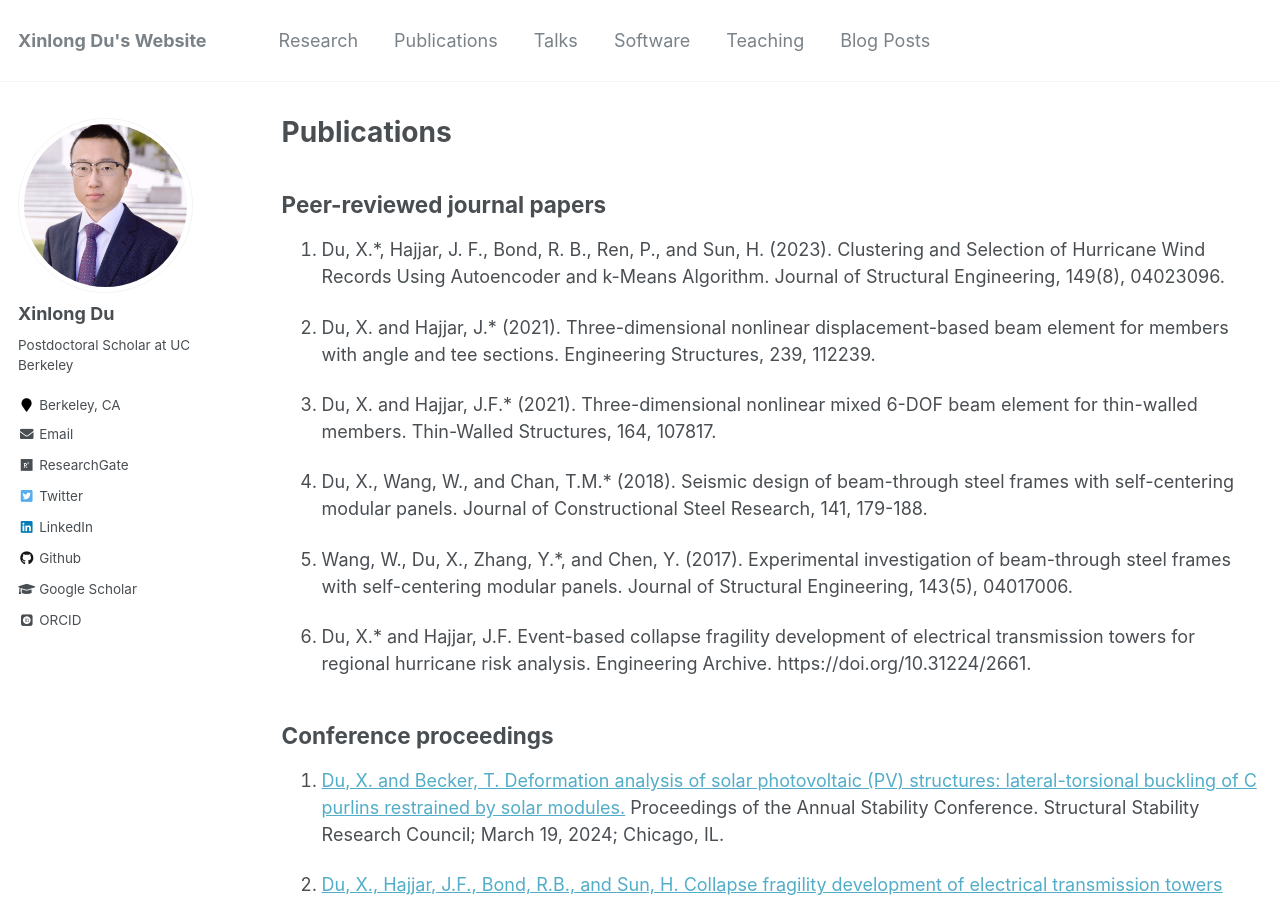
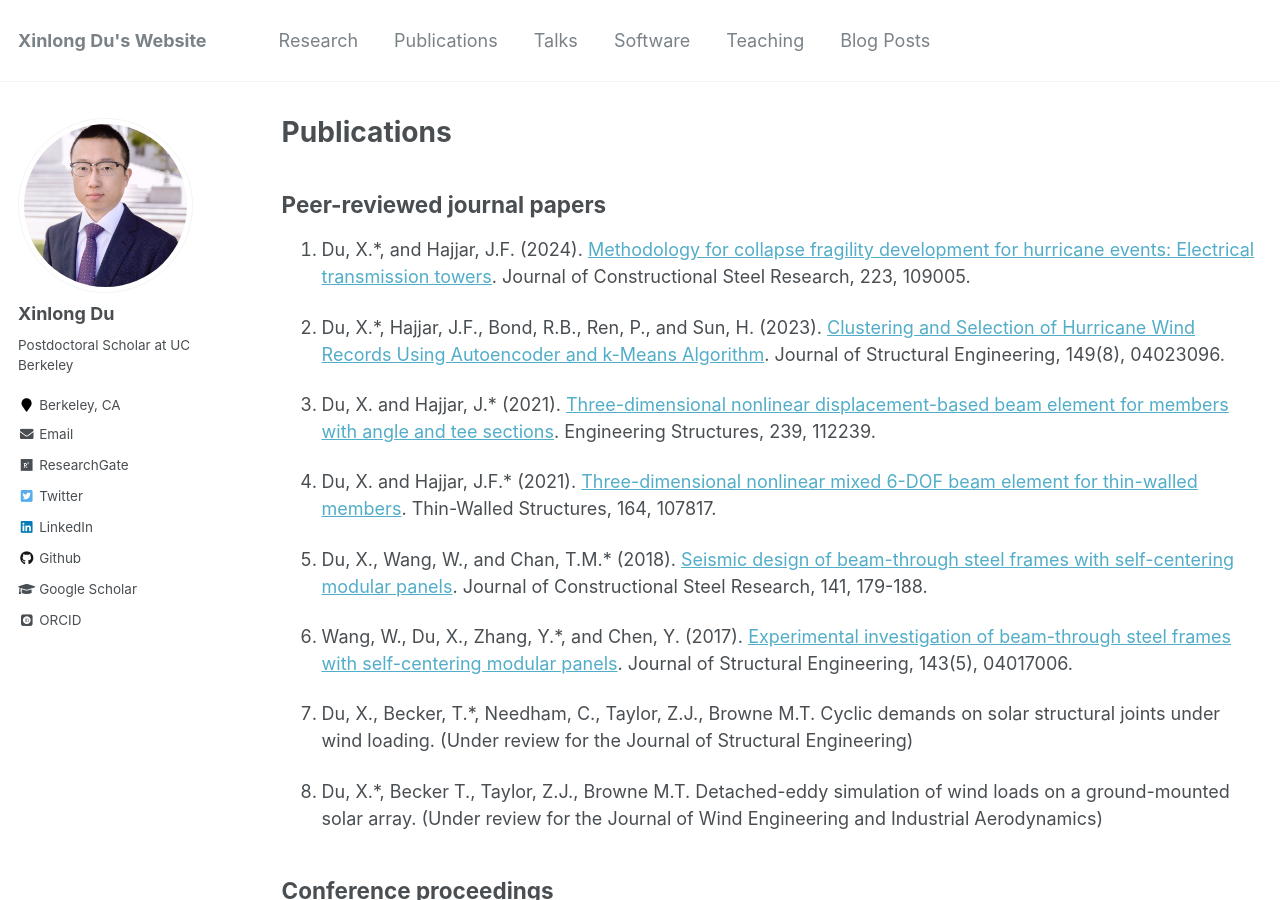
Before and after one commit to xinlong-du/xinlong-du.github.io, a Jekyll site: the page built from _pages/publications.md, in a window 1280 px wide and 900 px high. Built offline with Jekyll 4.4.1, drawn with Linux system fonts in a browser that asks for light colours; some web fonts are replaced.

Commit message:
Update publications

```diff
--- a/_pages/publications.md
+++ b/_pages/publications.md
@@ -6,18 +6,21 @@ author_profile: true
 ---
 
 ## Peer-reviewed journal papers
-1. Du, X.*, Hajjar, J. F., Bond, R. B., Ren, P., and Sun, H. (2023). Clustering and Selection of Hurricane Wind Records Using Autoencoder and k-Means Algorithm. Journal of Structural Engineering, 149(8), 04023096.
+1. Du, X.*, and Hajjar, J.F. (2024). [Methodology for collapse fragility development for hurricane events: Electrical transmission towers](https://doi.org/10.1016/j.jcsr.2024.109005). Journal of Constructional Steel Research, 223, 109005.
 
-2. Du, X. and Hajjar, J.* (2021). Three-dimensional nonlinear displacement-based beam element for members with angle and tee sections. Engineering Structures, 239, 112239.
+2. Du, X.*, Hajjar, J.F., Bond, R.B., Ren, P., and Sun, H. (2023). [Clustering and Selection of Hurricane Wind Records Using Autoencoder and k-Means Algorithm](https://doi.org/10.1061/JSENDH.STENG-12110). Journal of Structural Engineering, 149(8), 04023096.
 
-3. Du, X. and Hajjar, J.F.* (2021). Three-dimensional nonlinear mixed 6-DOF beam element for thin-walled members. Thin-Walled Structures, 164, 107817.
+3. Du, X. and Hajjar, J.* (2021). [Three-dimensional nonlinear displacement-based beam element for members with angle and tee sections](https://doi.org/10.1016/j.engstruct.2021.112239). Engineering Structures, 239, 112239.
 
-4. Du, X., Wang, W., and Chan, T.M.* (2018). Seismic design of beam-through steel frames with self-centering modular panels. Journal of Constructional Steel Research, 141, 179-188.
+4. Du, X. and Hajjar, J.F.* (2021). [Three-dimensional nonlinear mixed 6-DOF beam element for thin-walled members](https://doi.org/10.1016/j.tws.2021.107817). Thin-Walled Structures, 164, 107817.
 
-5. Wang, W., Du, X., Zhang, Y.*, and Chen, Y. (2017). Experimental investigation of beam-through steel frames with self-centering modular panels. Journal of Structural Engineering, 143(5), 04017006.
+5. Du, X., Wang, W., and Chan, T.M.* (2018). [Seismic design of beam-through steel frames with self-centering modular panels](https://doi.org/10.1016/j.jcsr.2017.11.016). Journal of Constructional Steel Research, 141, 179-188.
 
-6. Du, X.* and Hajjar, J.F. Event-based collapse fragility development of electrical transmission towers for
-regional hurricane risk analysis. Engineering Archive. https://doi.org/10.31224/2661.
+6. Wang, W., Du, X., Zhang, Y.*, and Chen, Y. (2017). [Experimental investigation of beam-through steel frames with self-centering modular panels](https://doi.org/10.1061/(ASCE)ST.1943-541X.0001743). Journal of Structural Engineering, 143(5), 04017006.
+
+7.	Du, X., Becker, T.*, Needham, C., Taylor, Z.J., Browne M.T. Cyclic demands on solar structural joints under wind loading. (Under review for the Journal of Structural Engineering)
+
+8.	Du, X.*, Becker T., Taylor, Z.J., Browne M.T. Detached-eddy simulation of wind loads on a ground-mounted solar array. (Under review for the Journal of Wind Engineering and Industrial Aerodynamics)
 
 ## Conference proceedings
 1. [Du, X. and Becker, T. Deformation analysis of solar photovoltaic (PV) structures: lateral-torsional buckling of C purlins restrained by solar modules.](http://xinlong-du.github.io/files/paper_Du_et_al_SSRC_2024.pdf) Proceedings of the Annual Stability Conference. Structural Stability Research Council; March 19, 2024; Chicago, IL.
```
Also changed, not shown: _pages/about.md (+3 -1 lines).
